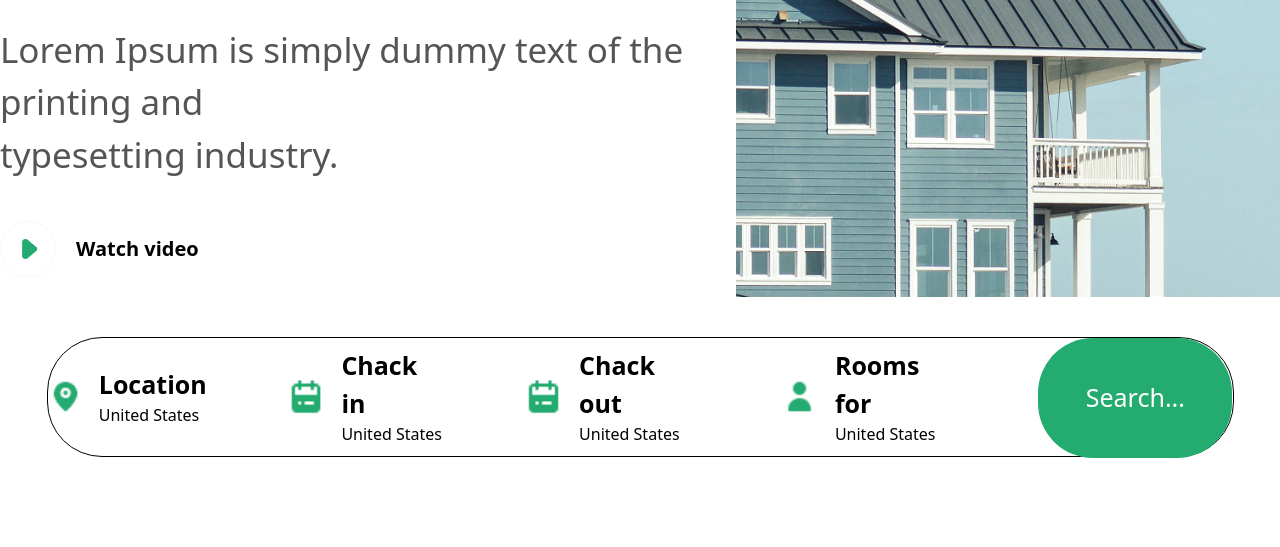
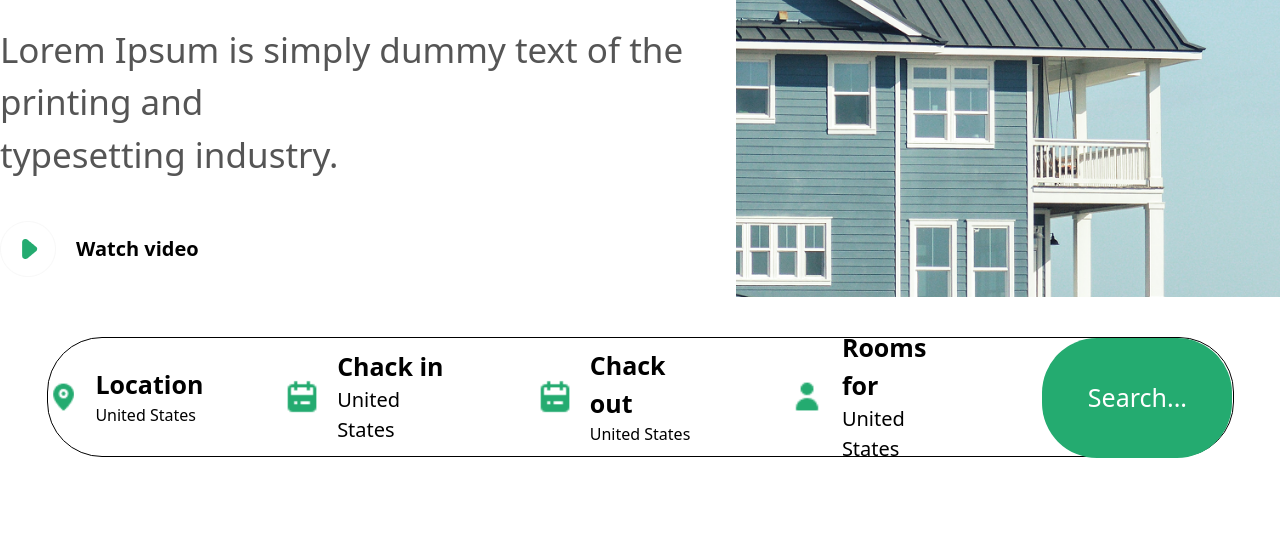
Before and after one commit to Sulaimonov287/my-pages, a website: page index.html in a window 1280 px wide. Shown: the part 405-952 px from the top of the page. Drawn offline with Linux system fonts and the light colour scheme.

Commit message:
Updated UI section

```diff
--- a/index.html
+++ b/index.html
@@ -55,7 +55,7 @@
     <div class="flex flex-col">
 
         <h1 class="text-[25px] font-bold">Chack in</h1>
-        <h1>United States</h1>
+        <h1 class="text-[20px]">United States</h1>
     </div>
 </div>
 <div class="flex gap-4 items-center">
@@ -77,7 +77,7 @@
     <div class="flex flex-col">
 
         <h1 class="text-[25px] font-bold">Rooms for</h1>
-        <h1>United States</h1>
+        <h1 class="text-[20px]">United States</h1>
     </div>
 </div>
 <button class="w-[200px] h-[120px] rounded-[55px] bg-[#24AB70] text-[white] text-[25px] ">Search...</button>
@@ -152,7 +152,7 @@
     <div class="flex justify-center gap-30 mt-50">
 
         <div class="flex flex-col gap-5">
-            <h1 class="text-[55px] font-bold">We do our best <br> facilities provide you</h1>
+            <h1 class="text-[55px] font-bold">We do our best <br> facilities free for  you</h1>
             <h1 class="text-[25px] text-[#555555]">Lorem Ipsum is simply dummy text of the printing <br> and typesetting industry. Lorem Ipsum has been <br> the industry's standard dummy </h1> <br>
             <button class="w-[200px] h-[60px] bg-[#24AB70] text-[white] rounded-[35px] text-[22px]">Contact Now</button>
         </div>
```
